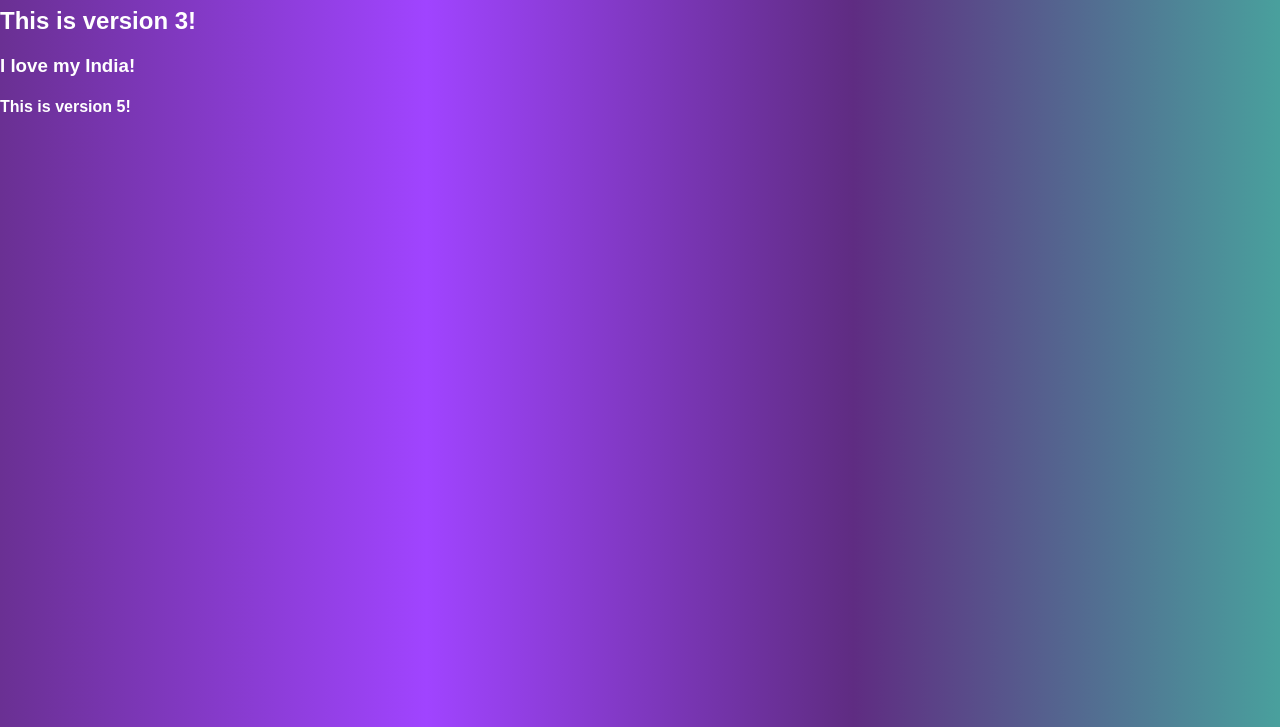
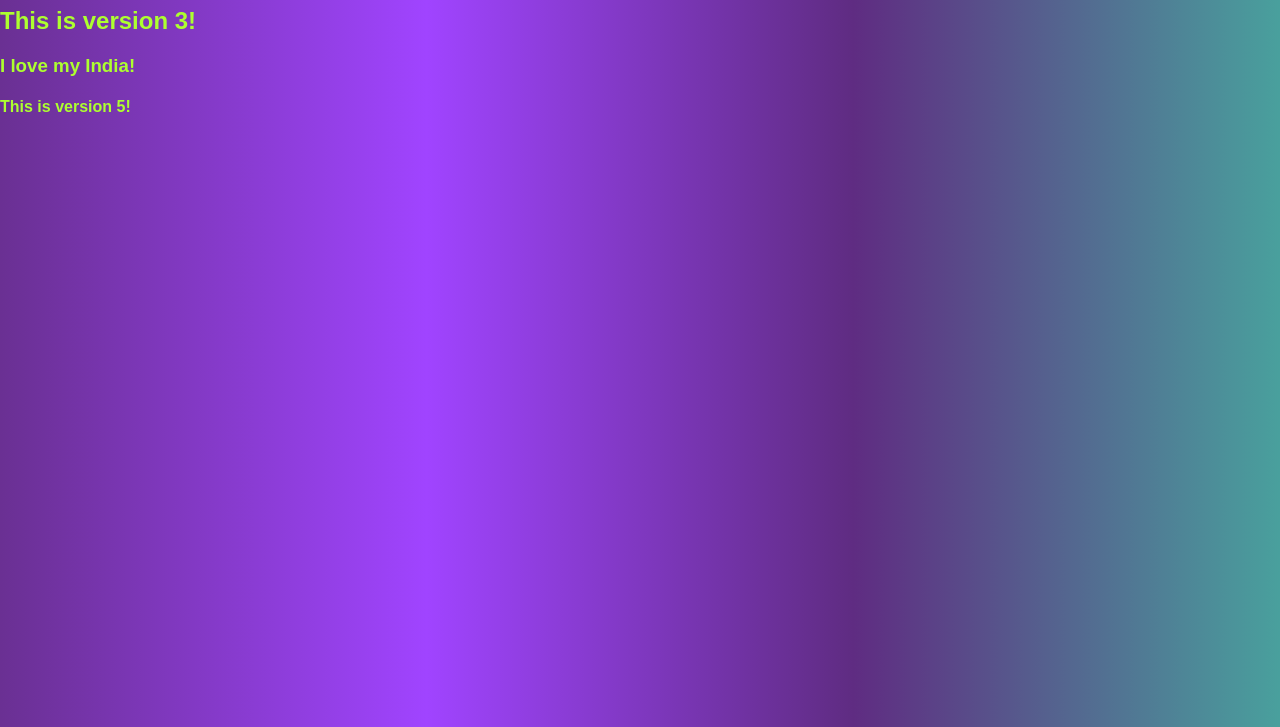
Before and after one commit to IshaAnsari77/my-repo, a plain HTML site: page index.html in a window 1280 px wide. Shown: the part 73-800 px from the top of the page. Drawn offline with Linux system fonts and the light colour scheme.

Commit message:
color-green

```diff
--- a/style.css
+++ b/style.css
@@ -1,7 +1,7 @@
 body{
     background: linear-gradient(to right, #6a3093,#a044ff,#5f2c82, #49a09d);
     font-family: arial,sans-serif;
-    color:white;
+    color:greenyellow;
     margin:0;
     padding:0;
     display:inline;
```
